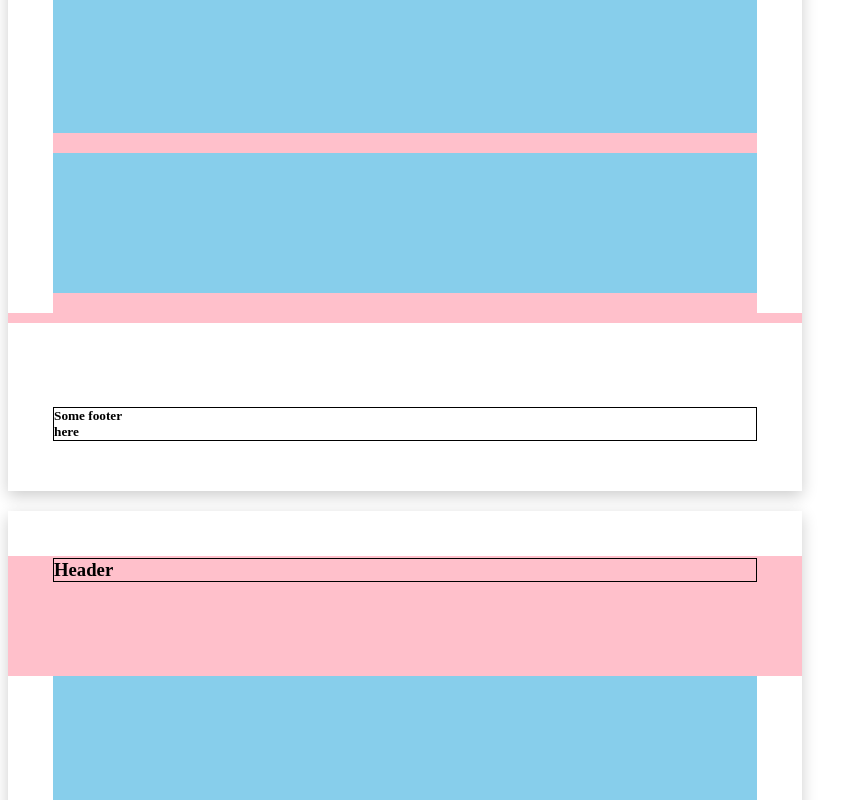
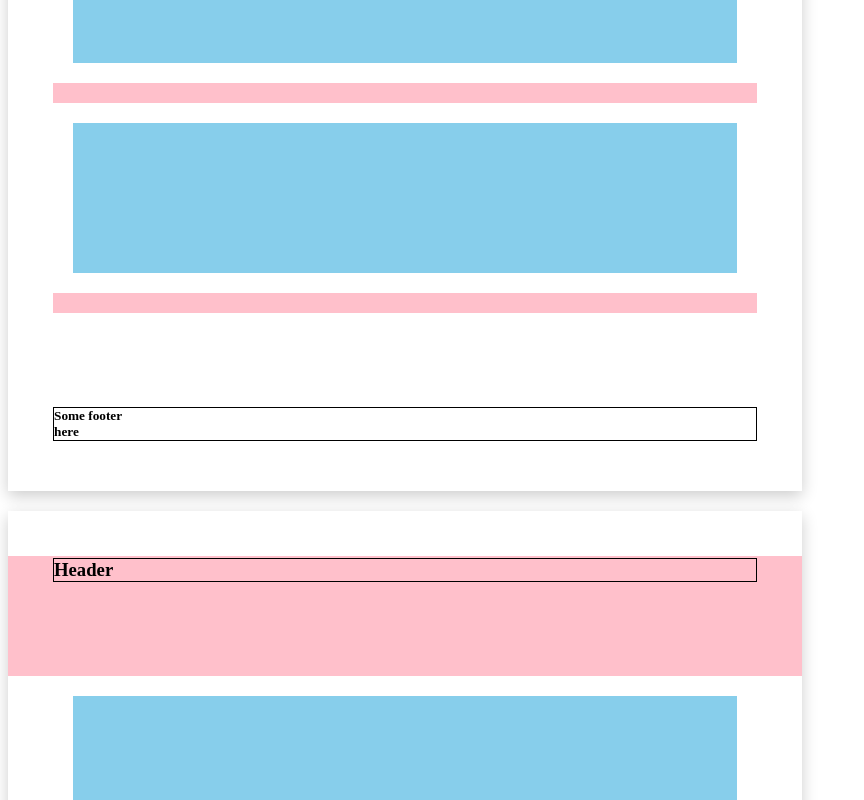
Before and after one commit to Naartti/vue-papers, a Vue app: page / in a window 1280 px wide. Shown: the part 640-1440 px from the top of the page, without its empty margins (0-864 px from the left). Built offline with nearby package versions, Linux system fonts and the light colour scheme.

Commit message:
Take margin between into height calculation

```diff
--- a/src/App.vue
+++ b/src/App.vue
@@ -7,7 +7,7 @@
     :margin-between="20"
     >
 
-    <h3 slot="header" style="border: 1px solid black;">Header</h3>
+    <h3 slot="header" contenteditable style="border: 1px solid black;">Header</h3>
     <h5 slot="footer" style="border: 1px solid black;">Some footer<br>here</h5>
 
     <div
@@ -28,8 +28,8 @@ import VuePapers from './components/VuePapers.vue'
   components: { VuePapers }
 })
 export default class App extends Vue {
-  margin = 0
-  padding = 10
+  margin = 20
+  padding = 0
   blocks = [120, 130, 140, 150, 140, 230, 220, 250, 120, 230, 110, 240, 150]
 
   mounted () {
--- a/src/components/VuePapers.vue
+++ b/src/components/VuePapers.vue
@@ -90,6 +90,7 @@ export default class VuePapers extends Vue {
     const marginBottom = parseInt(getComputedStyle(el, '').getPropertyValue('margin-bottom')) || 0
 
     height += marginTop + marginBottom
+    height += this.marginBetween
 
     return height || 0
   }
```
